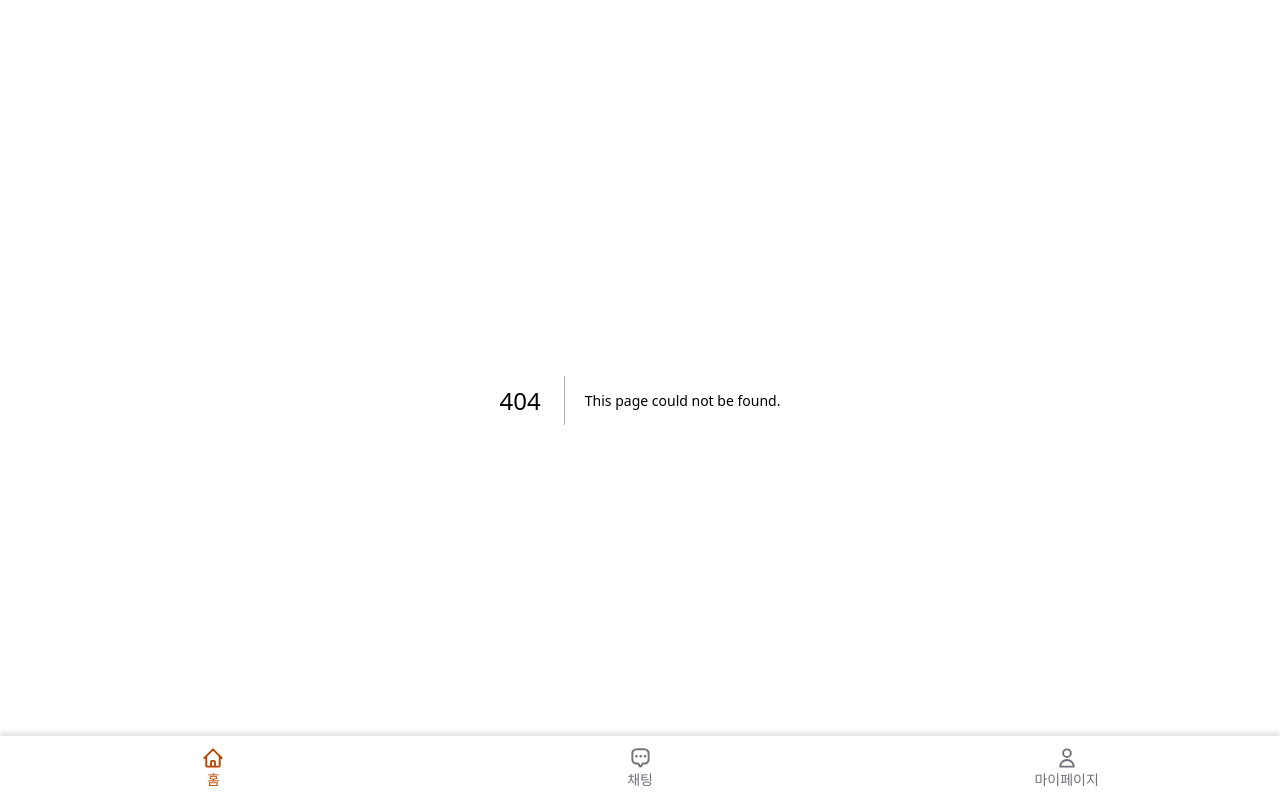
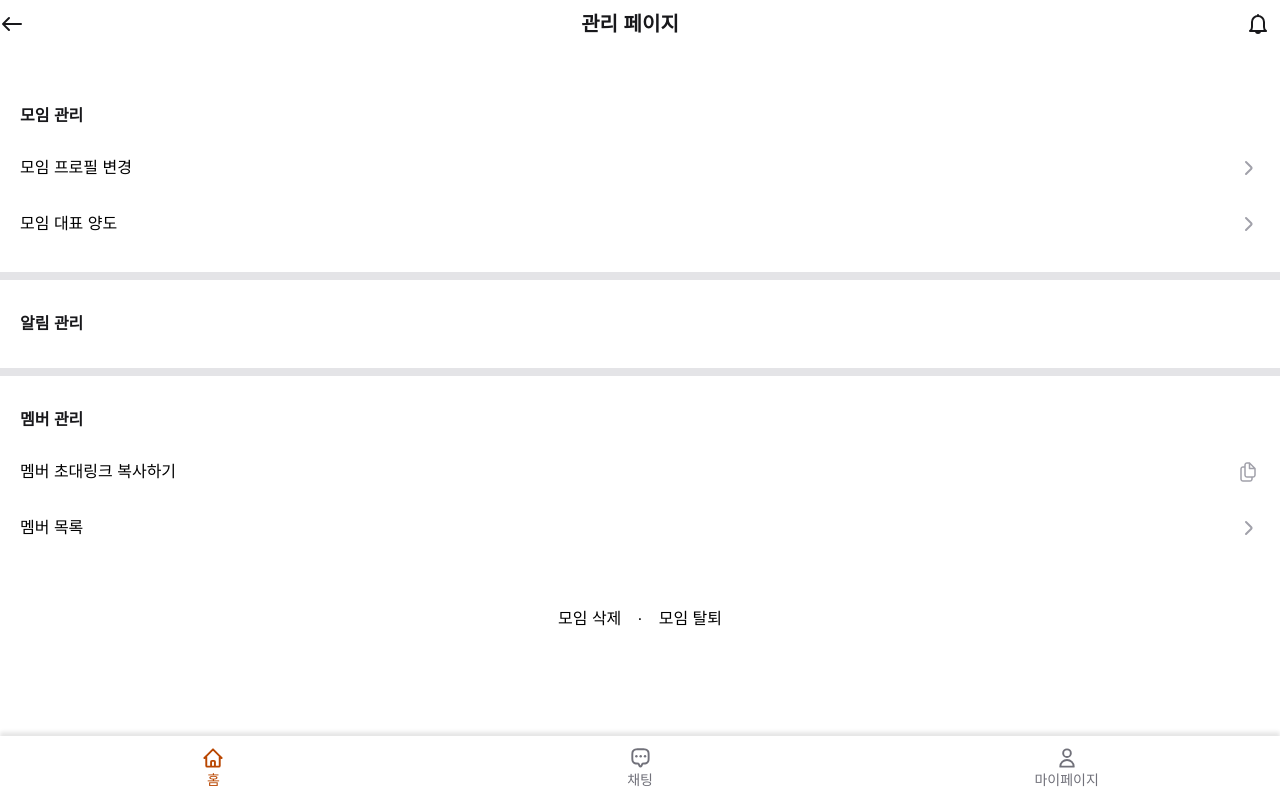
Before and after one commit to WonYunSun/modak-modak, a Next.js app: page /groups/1/management in a window 1280 px wide. Before the commit this address had no page. Built offline with nearby package versions, Linux system fonts and the light colour scheme; a web font is replaced by a local one; what tailwindcss-animated would draw is missing.

Commit message:
style: 멤버 관리 페이지 UI 1차 완성

```diff
--- a/next.config.mjs
+++ b/next.config.mjs
@@ -1,4 +1,16 @@
 /** @type {import('next').NextConfig} */
-const nextConfig = {};
+const nextConfig = {
+    images: {
+        remotePatterns: [
+            {
+                protocol: 'https',
+                hostname: 'sozcwgcoibigujehjxbf.supabase.co',
+                port: '',
+                pathname: '/storage/v1/object/public/**',
+                search: '',
+            },
+        ],
+    }
+};
 
 export default nextConfig;
--- /dev/null
+++ b/src/app/groups/[id]/management/_components/ManagementCard.tsx
@@ -0,0 +1,33 @@
+"use client"
+
+import Link from 'next/link';
+
+interface ManagementCardProps {
+  label: string;
+  children: React.ReactNode;
+  link?: string | null;
+  handleClick?: () => void;
+}
+const ManagementCard = ({ label, children, link = null, handleClick = () => {} }: ManagementCardProps) => {
+  return (
+    <>
+      {link ? (
+        <Link href="/">
+          <div className="w-full" onClick={handleClick}>
+            <div className="px-5 h-14 flex items-center justify-between">
+              <span>{label}</span> {children}
+            </div>
+          </div>
+        </Link>
+      ) : (
+        <div className="w-full" onClick={handleClick}>
+          <div className="px-5 h-14 flex items-center justify-between">
+            <span>{label}</span> {children}
+          </div>
+        </div>
+      )}
+    </>
+  );
+};
+
+export default ManagementCard;
--- /dev/null
+++ b/src/app/groups/[id]/management/_components/ManagementSection.tsx
@@ -0,0 +1,16 @@
+import React from 'react'
+
+interface ManagementSectionProps {
+    title: string;
+    children: React.ReactNode
+}
+const ManagementSection = ({ title, children }: ManagementSectionProps) => {
+  return (
+    <div className='py-5 bg-white'>
+      <h4 className='pl-5 py-3 text-gray-900 font-bold'>{title}</h4>
+      {children}
+    </div>
+  );
+};
+
+export default ManagementSection
--- /dev/null
+++ b/src/app/groups/[id]/management/members/page.tsx
@@ -0,0 +1,11 @@
+import Header from '@components/common/Header';
+
+const MembersPage = () => {
+  return (
+    <>
+      <Header home={false} label={'멤버 목록'} />
+    </>
+  );
+};
+
+export default MembersPage;
--- /dev/null
+++ b/src/app/groups/[id]/management/page.tsx
@@ -0,0 +1,47 @@
+import Header from '@components/common/Header';
+import ManagementCard from './_components/ManagementCard';
+import { Copy, NextArrow } from '@components/icons';
+import ManagementSection from './_components/ManagementSection';
+
+const ManagementPage = () => {
+  //52f44a96-b8f7-4c6c-80b1-d657eafd3821 모닥모닥팀 아이디
+  //1113b74a-2ec2-4f35-b044-4f42925cc076 얼그레이 연구회 아이디
+
+  return (
+    <>
+      <Header home={false} label={'관리 페이지'} />
+      <div className="pt-12 mb-36">
+        <div className="my-6 w-full flex flex-col gap-y-2 bg-gray-200">
+          <ManagementSection title={'모임 관리'}>
+            <ManagementCard label={'모임 프로필 변경'}>
+              <NextArrow />
+            </ManagementCard>
+            <ManagementCard label={'모임 대표 양도'}>
+              <NextArrow />
+            </ManagementCard>
+          </ManagementSection>
+
+          <ManagementSection title={'알림 관리'}>{''}</ManagementSection>
+
+          <ManagementSection title={'멤버 관리'}>
+            <ManagementCard label={'멤버 초대링크 복사하기'}>
+              <Copy />
+            </ManagementCard>
+            <ManagementCard label={'멤버 목록'}>
+              <NextArrow />
+            </ManagementCard>
+          </ManagementSection>
+        </div>
+        <div className="w-full">
+          <div className="h-[2.375rem] px-5 flex justify-center items-center gap-x-4">
+            <button type="button">모임 삭제</button>
+            {'·'}
+            <button type="button">모임 탈퇴</button>
+          </div>
+        </div>
+      </div>
+    </>
+  );
+};
+
+export default ManagementPage;
--- a/src/components/common/GroupCard.tsx
+++ b/src/components/common/GroupCard.tsx
@@ -1,51 +1,47 @@
 import Link from 'next/link';
 import { NextArrow } from '@components/icons';
 import { Database } from '@ts/supabase';
+import Image from 'next/image';
 
 type GroupType = Database['public']['Tables']['groups']['Row'];
 export interface GroupCardInfosType extends GroupType {
   membersNum: number;
 }
+
 interface GroupCardProps {
   groupInfo: GroupCardInfosType;
   hasLink: boolean;
 }
 
-const GroupCard = ({ groupInfo, hasLink = true }: GroupCardProps) => {
+const GroupCardContent = ({ groupInfo, hasLink = true }: GroupCardProps) => {
   const { /*id,*/ name, description, image_url, membersNum } = groupInfo;
   //todo: Link의 href는 모임방 페이지의 경로를 상의한 후 추가하기
-  const titleStyle = `${hasLink ? 'truncate' : ''} text-lg font-semibold leading-[140%]`;
-  const descriptionStyle = `${hasLink ? 'truncate' : ''} block text-gray-600 text-[0.875rem] leading-[140%]`;
 
   return (
     <div className="h-[7.938rem] bg-[#FFF] rounded-xl shadow-group-card">
       <div className="h-full flex justify-start items-center px-2 py-3 gap-[0.563rem]">
         <div className="h-24 w-24 min-w-24 bg-[#F2F2F2] rounded-xl overflow-hidden">
-          {/* 이미지 컴포넌트 쓰기 */}
-          {/* <Image
-            width={0}
-            height={0}
+          <Image
+            width={100}
+            height={100}
             style={{ width: '100%', height: '100%' }}
             src={`${image_url}`}
             alt="group_profile"
-          /> */}
-          <img className="w-full h-full" src={`${image_url}`} alt="group_profile" />
+          />
         </div>
         <div className="overflow-hidden w-full h-full flex flex-col justify-center py-1 gap-1">
           <div className="min-w-0 flex-auto">
-            <h4 className={titleStyle}>{name}</h4>
-            <span className={descriptionStyle}>{description}</span>
+            <h4 className={`${hasLink ? 'truncate' : ''} text-lg font-semibold leading-[140%]`}>{name}</h4>
+            <span className={`${hasLink ? 'truncate' : ''} block text-gray-600 text-[0.875rem] leading-[140%]`}>
+              {description}
+            </span>
           </div>
           <div className="h-[2rem] flex items-center justify-between">
             <div className="flex items-center gap-0.5">
               <span className="text-lg leading-[140%]">{membersNum}</span>
               <span className="text-gray-600 text-xs leading-[140%]">명 참여 중</span>
             </div>
-            {hasLink && (
-              <Link href={'/'}>
-                <NextArrow />
-              </Link>
-            )}
+            {hasLink && <NextArrow />}
           </div>
         </div>
       </div>
@@ -53,17 +49,21 @@ const GroupCard = ({ groupInfo, hasLink = true }: GroupCardProps) => {
   );
 };
 
+const GroupCard = ({ groupInfo, hasLink = true }: GroupCardProps) => {
+  //const { id } = groupInfo;
+  //todo: Link의 href는 모임방 페이지의 경로를 상의한 후 추가하기
+
+  return (
+    <>
+      {hasLink ? (
+        <Link href={'/'}>
+          <GroupCardContent groupInfo={groupInfo} hasLink={hasLink} />
+        </Link>
+      ) : (
+        <GroupCardContent groupInfo={groupInfo} hasLink={hasLink} />
+      )}
+    </>
+  );
+};
+
 export default GroupCard;
-
-/*
-  const test = {
-    id: '1234',
-    name: '나의 프론트 아카데미아',
-    description: '한줄소개가 길어지면 말줄임표가 생겨요 ABCDEFGHIJ',
-    image_url:
-      'https://mblogthumb-phinf.pstatic.net/MjAxNzA2MjBfMTU4/MDAxNDk3ODg2MjUzOTI2.EbxRHMUgpGYH5rsXkNtvfG8gVXkR0prdWmefPKa4gVEg.3i5uvgyGPeCt8_2zCv5xde1FtkZw-mIdsCkP57NTszIg.PNG.alfodpwlq/2313.PNG?type=w800',
-    membersNum: 7
-  };
-
-  <GroupCard groupInfo={test} hasLink={true} />;
-*/
--- a/src/components/icons/index.tsx
+++ b/src/components/icons/index.tsx
@@ -436,3 +436,21 @@ export const Search = ({ className }: IconProps) => {
     </svg>
   );
 };
+
+export const Copy = ({ className }: IconProps) => {
+  return (
+    <svg
+      className={className}
+      width="24"
+      height="24"
+      viewBox="0 0 24 24"
+      fill="none"
+      xmlns="http://www.w3.org/2000/svg"
+    >
+      <path
+        d="M19.53 8L14 2.47C13.8595 2.32931 13.6688 2.25018 13.47 2.25H11C10.2707 2.25 9.57118 2.53973 9.05546 3.05546C8.53973 3.57118 8.25 4.27065 8.25 5V6.25H7C6.27065 6.25 5.57118 6.53973 5.05546 7.05546C4.53973 7.57118 4.25 8.27065 4.25 9V19C4.25 19.7293 4.53973 20.4288 5.05546 20.9445C5.57118 21.4603 6.27065 21.75 7 21.75H14C14.7293 21.75 15.4288 21.4603 15.9445 20.9445C16.4603 20.4288 16.75 19.7293 16.75 19V17.75H17C17.7293 17.75 18.4288 17.4603 18.9445 16.9445C19.4603 16.4288 19.75 15.7293 19.75 15V8.5C19.7421 8.3116 19.6636 8.13309 19.53 8ZM14.25 4.81L17.19 7.75H14.25V4.81ZM15.25 19C15.25 19.3315 15.1183 19.6495 14.8839 19.8839C14.6495 20.1183 14.3315 20.25 14 20.25H7C6.66848 20.25 6.35054 20.1183 6.11612 19.8839C5.8817 19.6495 5.75 19.3315 5.75 19V9C5.75 8.66848 5.8817 8.35054 6.11612 8.11612C6.35054 7.8817 6.66848 7.75 7 7.75H8.25V15C8.25 15.7293 8.53973 16.4288 9.05546 16.9445C9.57118 17.4603 10.2707 17.75 11 17.75H15.25V19ZM17 16.25H11C10.6685 16.25 10.3505 16.1183 10.1161 15.8839C9.8817 15.6495 9.75 15.3315 9.75 15V5C9.75 4.66848 9.8817 4.35054 10.1161 4.11612C10.3505 3.8817 10.6685 3.75 11 3.75H12.75V8.5C12.7526 8.69811 12.8324 8.88737 12.9725 9.02747C13.1126 9.16756 13.3019 9.24741 13.5 9.25H18.25V15C18.25 15.3315 18.1183 15.6495 17.8839 15.8839C17.6495 16.1183 17.3315 16.25 17 16.25Z"
+        fill="#A1A1AA"
+      />
+    </svg>
+  );
+};
--- a/tailwind.config.ts
+++ b/tailwind.config.ts
@@ -14,6 +14,7 @@ const config: Config = {
         primary: '#B94600',
         'primary-10': '#FFF2EB',
         'gray-100': '#F4F4F5',
+        'gray-200': '#E4E4E7',
         'gray-300': '#D4D4D8',
         'gray-400': '#A1A1AA',
         'gray-500': '#71717A',
```
